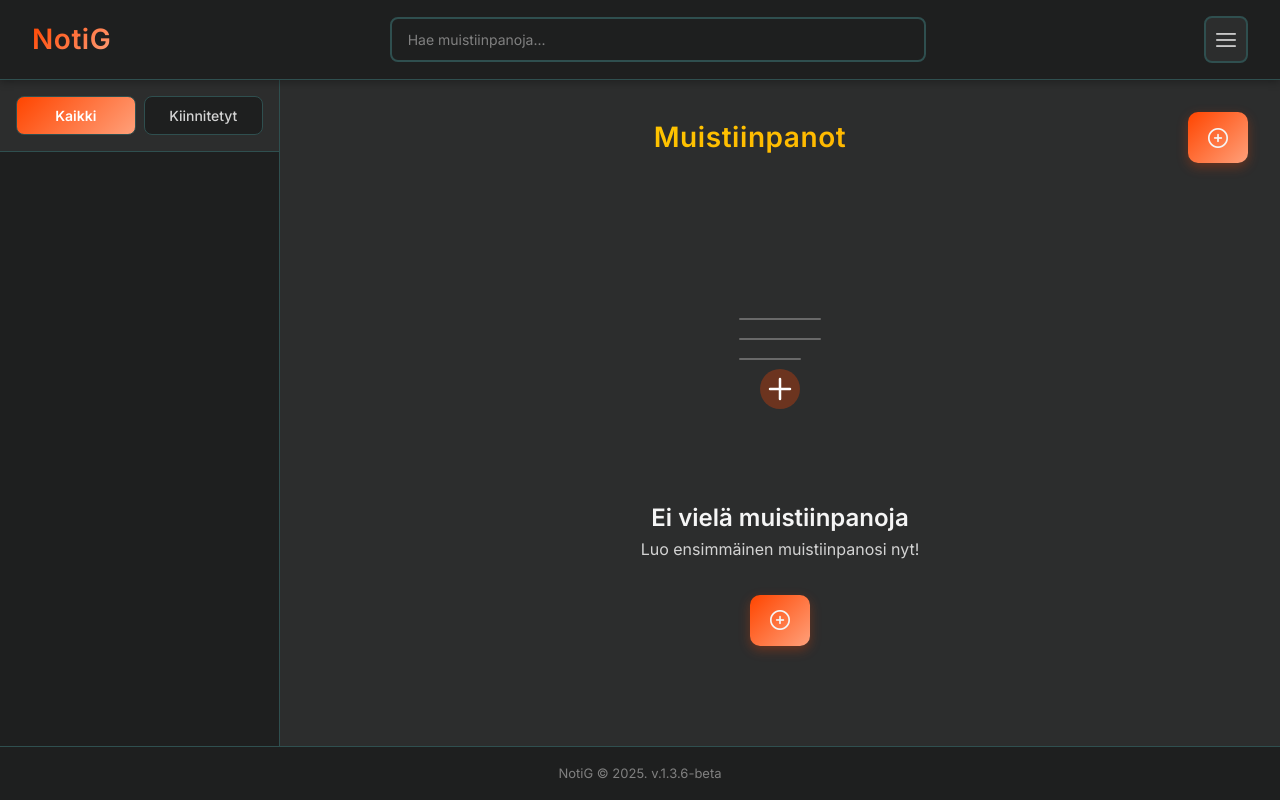
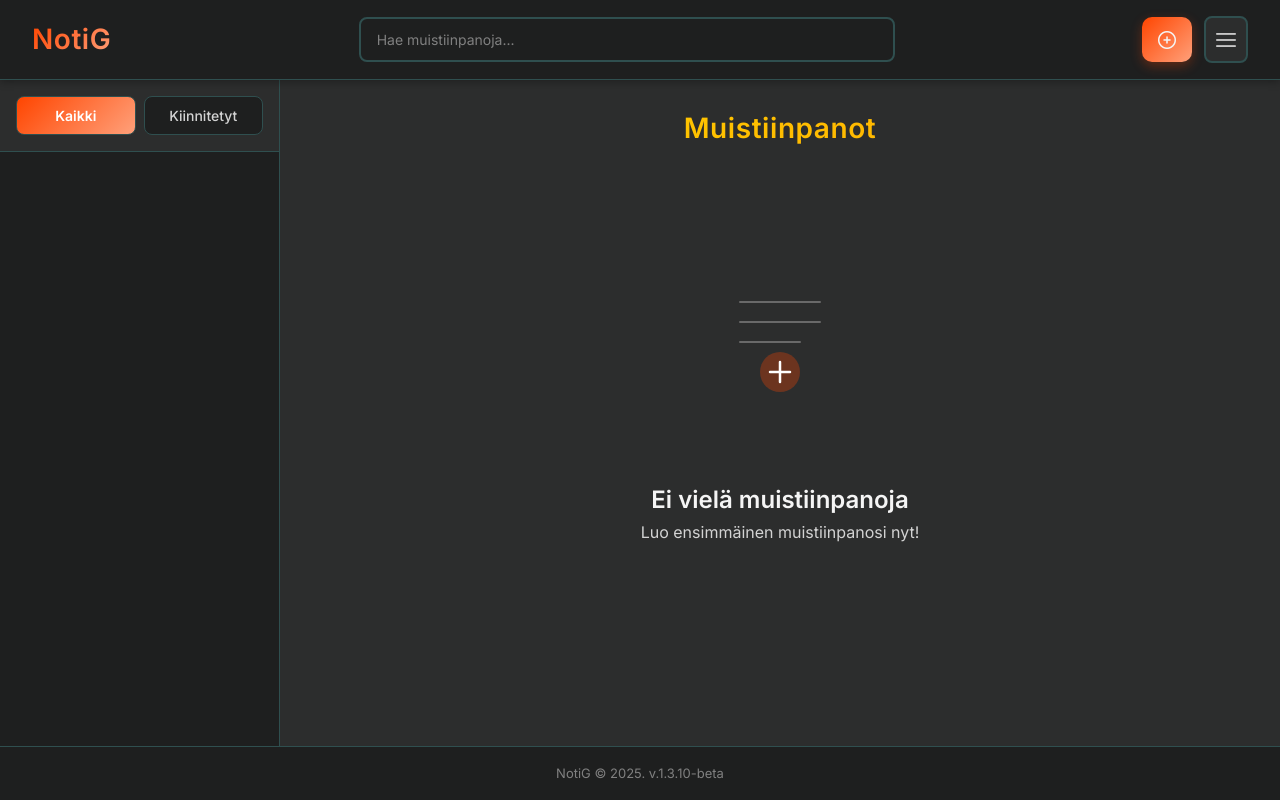
Before and after one commit to jjuh00/NotiG, a React (Vite) app in the folder notig/frontend/: page /dashboard in a window 1280 px wide. Built offline with nearby package versions, Linux system fonts and the light colour scheme.

Commit message:
minor changes to layout

```diff
--- a/notig/frontend/src/components/PageLayout.tsx
+++ b/notig/frontend/src/components/PageLayout.tsx
@@ -38,6 +38,13 @@ const Header: React.FC<HeaderProps> = ({ onSearch, searchQuery, onClearSearch }:
      */
     const handleClearClick = () => {
         onClearSearch();
+    };
+
+    /**
+     * Käsittelee navigoinnin uuden muistiinpanon luomiseen.
+     */
+    const handleCreateNote = () => {
+        navigate("/note/new");
     };
 
     /**
@@ -89,6 +96,10 @@ const Header: React.FC<HeaderProps> = ({ onSearch, searchQuery, onClearSearch }:
             </div>
 
             <div className="header-right">
+                <div className="header-actions">
+                    <button className="create-note-button" onClick={handleCreateNote}>
+                        <i className="fi fi-rr-add"></i>
+                    </button>
                     <div className="usermenu">
                         <button className="usermenu-toggle" onClick={toggleUserMenu}>
                             <i className="fi fi-sr-menu-burger"></i>
@@ -104,6 +115,7 @@ const Header: React.FC<HeaderProps> = ({ onSearch, searchQuery, onClearSearch }:
                                 </button>
                             </div>
                         )}
+                    </div>
                 </div>
             </div>
         </header>
--- a/notig/frontend/src/pages/Dashboard.tsx
+++ b/notig/frontend/src/pages/Dashboard.tsx
@@ -84,13 +84,6 @@ const Dashboard: React.FC = () => {
         setError('');
         setSearchQuery('');
         loadNotes();
-    };
-
-    /**
-     * Käsittelee navigoinnin uuden muistiinpanon luomiseen.
-     */
-    const handleCreateNote = () => {
-        navigate("/note/new");
     };
 
     /**
@@ -183,9 +176,6 @@ const Dashboard: React.FC = () => {
                 <main className="dashboard-main">
                     <div className="content-header">
                         <h1>Muistiinpanot</h1>
-                        <button className="create-note-button" onClick={handleCreateNote}>
-                            <i className="fi fi-rr-add"></i>
-                        </button>
                     </div>
 
                     {error ? (
@@ -205,9 +195,6 @@ const Dashboard: React.FC = () => {
                             </div>
                             <h2>Ei vielä muistiinpanoja</h2>
                             <p className="empty-state-message">Luo ensimmäinen muistiinpanosi nyt!</p>
-                            <button className="create-note-button" onClick={handleCreateNote}>
-                                <i className="fi fi-rr-add"></i>
-                            </button>
                         </div>
                     ) : (
                         <div className="notes-grid">
--- a/notig/frontend/src/styles/dashboard.css
+++ b/notig/frontend/src/styles/dashboard.css
@@ -2,20 +2,23 @@
 
 .notig-dashboard {
     display: flex;
-    min-height: 100vh;
+    height: 100vh;
     flex-direction: column;
     background-color: #2c2d2d;
+    overflow: hidden;
 }
 
 .dashboard-content {
     display: flex;
     flex: 1;
+    min-height: 0;
     overflow: hidden;
 }
 
 .dashboard-main {
     padding: 2rem;
     flex: 1;
+    min-height: 0;
     background-color: #2c2d2d;
     overflow-y: auto;
 }
@@ -39,35 +42,6 @@
     letter-spacing: 0.02em;
     -webkit-background-clip: text;
     -webkit-text-fill-color: transparent;
-}
-
-.create-note-button {
-    display: flex;
-    padding: 0.875rem 1.25rem;
-    align-items: center;
-    justify-content: center;
-    background: linear-gradient(135deg, orangered 0%, lightsalmon 100%);
-    color: whitesmoke;
-    font-size: 18px;
-    border: none;
-    border-radius: 10px;
-    box-shadow: 0 4px 12px rgba(255, 69, 0, 0.3);
-    cursor: pointer;
-    transition: all 0.25s ease;
-}
-
-.create-note-button:hover {
-    box-shadow: 0 6px 20px rgba(255, 69, 0, 0.4);
-    transform: translateY(-2px);
-}
-
-.create-note-button:active {
-    transform: translateY(0);
-}
-
-.create-note-button i {
-    font-size: 20px;
-    line-height: 1;
 }
 
 .notes-error {
--- a/notig/frontend/src/styles/page-layout.css
+++ b/notig/frontend/src/styles/page-layout.css
@@ -78,6 +78,41 @@
     flex: 0 0 auto;
 }
 
+.header-actions {
+    display: flex;
+    gap: 0.75rem;
+    align-items: center;
+}
+
+.create-note-button {
+    display: flex;
+    padding: 0.75rem 1rem;
+    align-items: center;
+    justify-content: center;
+    background: linear-gradient(135deg, orangered 0%, lightsalmon 100%);
+    color: whitesmoke;
+    font-size: 20px;
+    border: none;
+    border-radius: 10px;
+    box-shadow: 0 4px 12px rgba(255, 69, 0, 0.3);
+    cursor: pointer;
+    transition: all 0.25s ease;
+}
+
+.create-note-button:hover {
+    box-shadow: 0 6px 20px rgba(255, 69, 0, 0.4);
+    transform: translateY(-2px);
+}
+
+.create-note-button:active {
+    transform: translateY(0);
+}
+
+.create-note-button i {
+    font-size: 18px;
+    line-height: 1;
+}
+
 .usermenu {
     position: relative;
 }
@@ -147,16 +182,18 @@
 .notig-sidebar {
     display: flex;
     width: 280px;
+    flex-shrink: 0;
     flex-direction: column;
     background-color: #1e1f1f;
     border-right: 1px solid darkslategray;
-    overflow-y: auto;
+    overflow: hidden;
 }
 
 .sidebar-tabs {
     display: flex;
     padding: 1rem;
     gap: 0.5rem;
+    flex-shrink: 0;
     background-color: #2c2d2d;
     border-bottom: 1px solid darkslategray;
 }
@@ -189,6 +226,7 @@
 .sidebar-notes-list {
     padding: 0.75rem;
     flex: 1;
+    min-height: 0;
     overflow-y: auto;
 }
 
--- a/notig/package.json
+++ b/notig/package.json
@@ -1,7 +1,7 @@
 {
   "name": "notig",
   "private": true,
-  "version": "1.3.6",
+  "version": "1.3.10",
   "type": "module",
   "scripts": {
     "dev": "concurrently \"npm run server\" \"npm run client\"",
```
Lines whose indentation alone changed are shown as unchanged.
